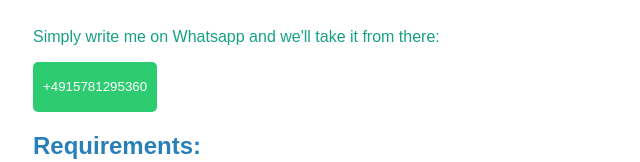
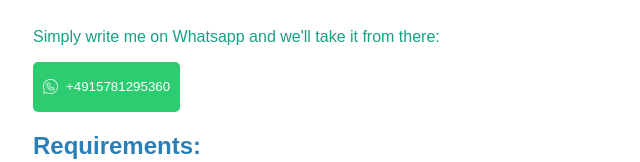
Before and after one commit to Wilfredoo/personal3.0, a React (Create React App) app: page /foundyoursticker in a window 1280 px wide. Both pictures are taken after a click on the button "YES". Shown: the part 248-410 px from the top of the page, without its empty margins (307-947 px from the left). Built offline with nearby package versions, Linux system fonts and the light colour scheme; a web font is replaced by a local one.

Commit message:
added whatsapp icon

```diff
--- a/src/components/FoundYourSticker/FoundYourSticker.js
+++ b/src/components/FoundYourSticker/FoundYourSticker.js
@@ -86,10 +86,11 @@ const FoundYourSticker = () => {
       {showContact && (
       <div>
         <ContactInfo>Simply write me on Whatsapp and we'll take it from there:</ContactInfo>
+
         <WhatsappButton onClick={openWhatsapp}>
+        <img src={`${process.env.PUBLIC_URL}/whatsapp-icon.png`} alt="Share Icon" style={{ marginRight: '8px', verticalAlign: 'middle', width: "15px" }} />
           {contactNumber}
         </WhatsappButton>
-
       </div>
     )}
 
--- a/src/components/FoundYourSticker/Styles.js
+++ b/src/components/FoundYourSticker/Styles.js
@@ -42,7 +42,7 @@ export const WhatsappButton = styled.button`
   display: flex;
   align-items: center;
   height: 50px;
-
+  display: flex;
   &:hover {
     background: #27ae60;
   }
```
Also changed, not shown: public/share.png (added), public/whatsapp-icon.png (added).
